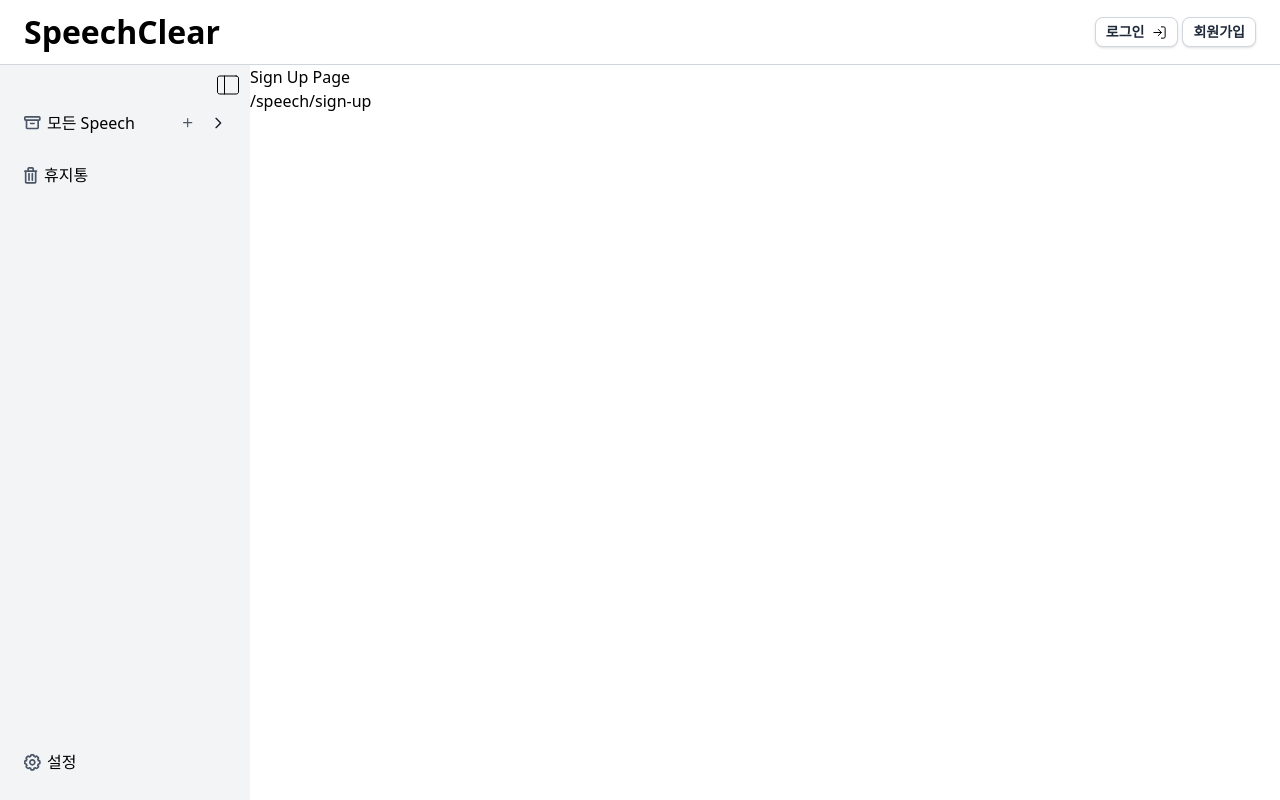
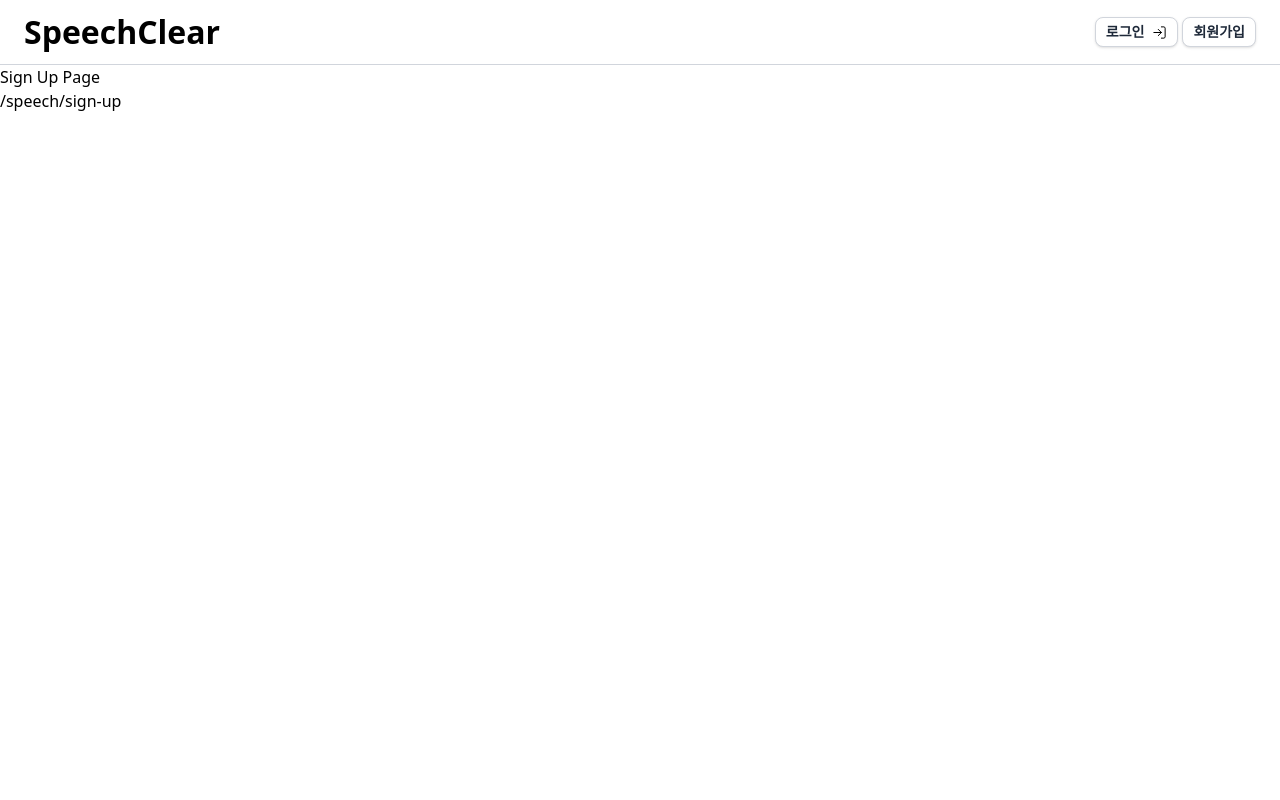
Before and after one commit to Mr-Planner/Speech_Clear-FE, a React (Vite) app: page /sign-up in a window 1280 px wide. Built offline with nearby package versions, Linux system fonts and the light colour scheme.

Commit message:
feat: path에 따른 SideBar visible 구현

```diff
--- a/src/App.jsx
+++ b/src/App.jsx
@@ -1,4 +1,4 @@
-import { Outlet } from "react-router-dom";
+import { Outlet, useLocation } from "react-router-dom";
 import { useState } from "react";
 import Header from "./components/Header";
 import SideBar from "./components/SideBar";
@@ -8,6 +8,10 @@ function App() {
 
   const [isSideBarOpen, setIsSideBarOpen] = useState(true);
 
+  const location = useLocation(); // 현재 path 경로 정보 가져오기
+  const hideSidebarPaths = ["/login", "/sign-up", "recording"];
+  const showSideBar = !hideSidebarPaths.includes(location.pathname);
+
   const handleToggleSideBar = () => setIsSideBarOpen(prev => !prev);
 
   return (
@@ -15,10 +19,10 @@ function App() {
       <Header/>
 
       <div className="flex flex-1">
-        {isSideBarOpen
+        {showSideBar&& (isSideBarOpen
           ? <SideBar handleToggleSideBar={handleToggleSideBar} />
           : <HiddenSideBar handleToggleSideBar={handleToggleSideBar} />
-        }
+        )}
 
         <div className="flex-1 overflow-y-auto">
           <Outlet />
```
